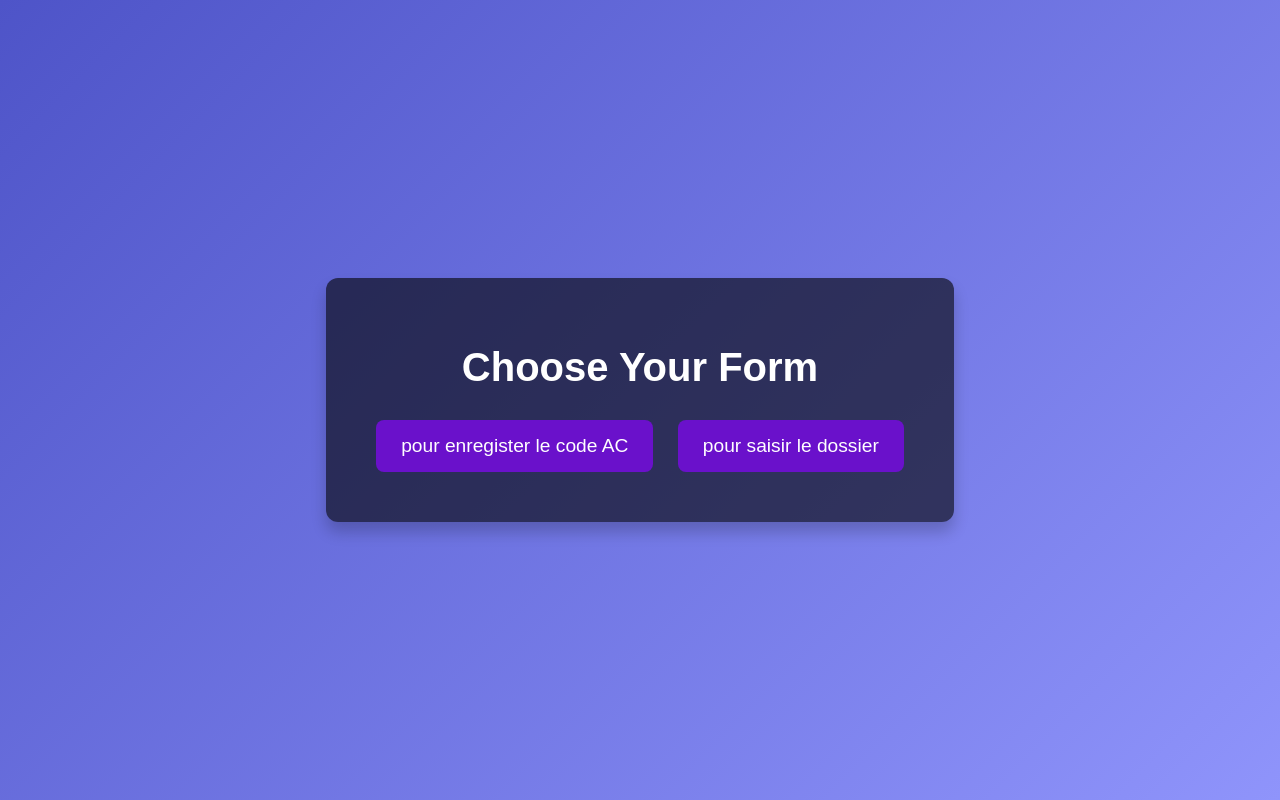
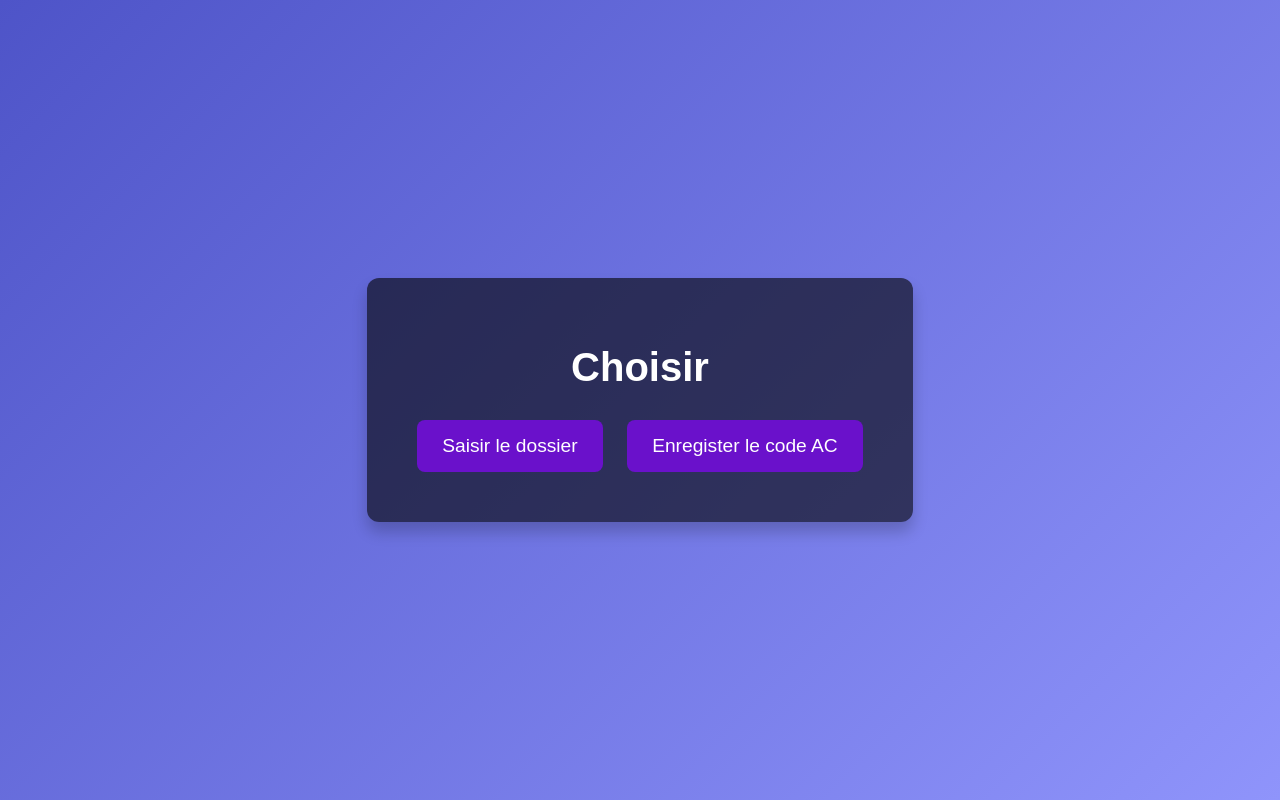
Before and after one commit to drcbacsheet/landing-page, a plain HTML site: page index.html in a window 1280 px wide. Drawn offline with Linux system fonts and the light colour scheme.

Commit message:
index.html

```diff
--- a/index.html
+++ b/index.html
@@ -48,9 +48,9 @@
 </head>
 <body>
   <div class="container">
-    <h1>Choose Your Form</h1>
-    <a href="https://docs.google.com/forms/d/e/1FAIpQLSeAPh-9Uuj3pgVK8ov6os4ocLDgMaky5SeRxjOtZkwglKgaZQ/viewform" class="button">pour enregister le code AC</a>
-    <a href="https://script.google.com/macros/s/AKfycbyz0cMkX7na9EB_AmZEGbqjpTTyrHKxxd9nCFrQO4hfy6Tin0T4ZVsVhI9-HJPa01mKdw/exec" class="button">pour saisir le dossier</a>
+    <h1>Choisir</h1>
+    <a href="https://script.google.com/macros/s/AKfycbyz0cMkX7na9EB_AmZEGbqjpTTyrHKxxd9nCFrQO4hfy6Tin0T4ZVsVhI9-HJPa01mKdw/exec" class="button">Saisir le dossier</a>
+    <a href="https://docs.google.com/forms/d/e/1FAIpQLSeAPh-9Uuj3pgVK8ov6os4ocLDgMaky5SeRxjOtZkwglKgaZQ/viewform" class="button">Enregister le code AC</a>
   </div>
 </body>
 </html>
```
